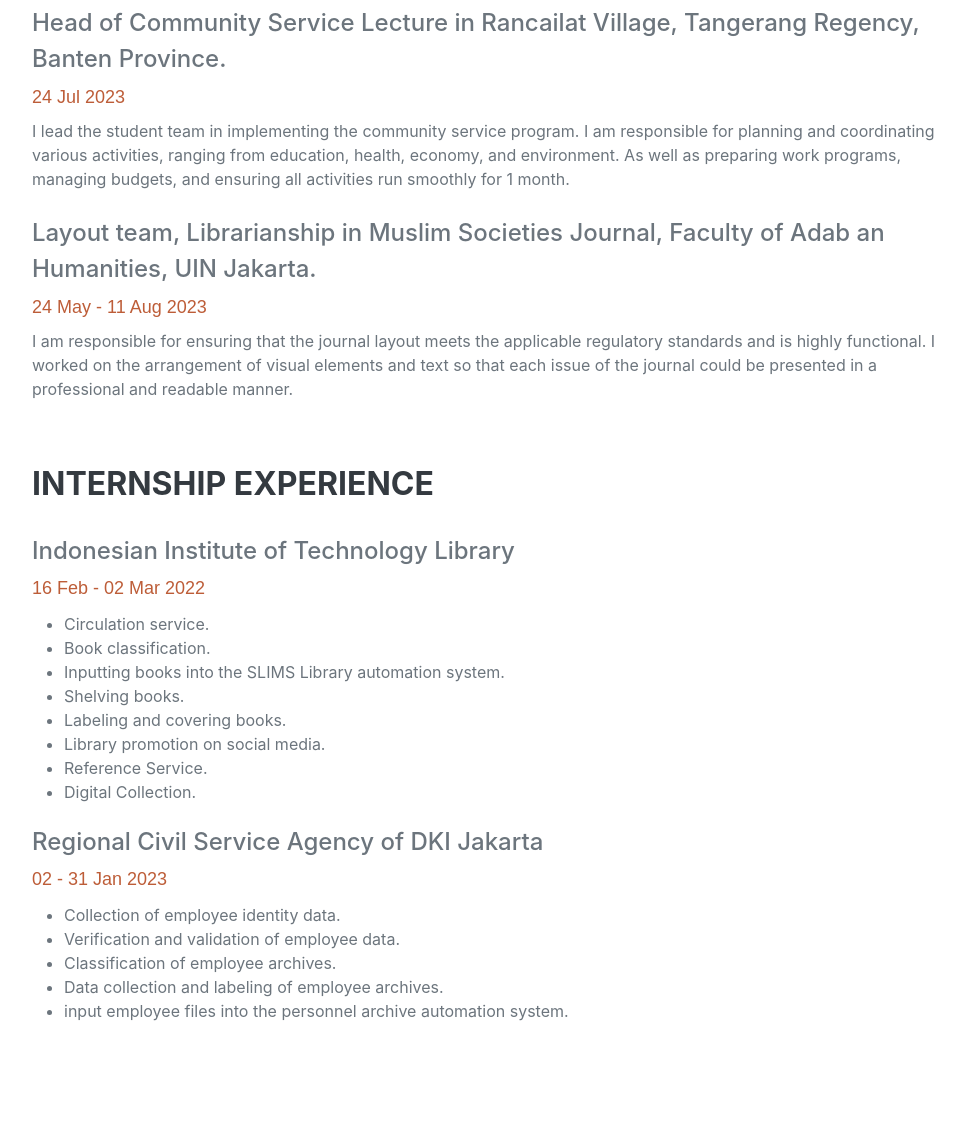
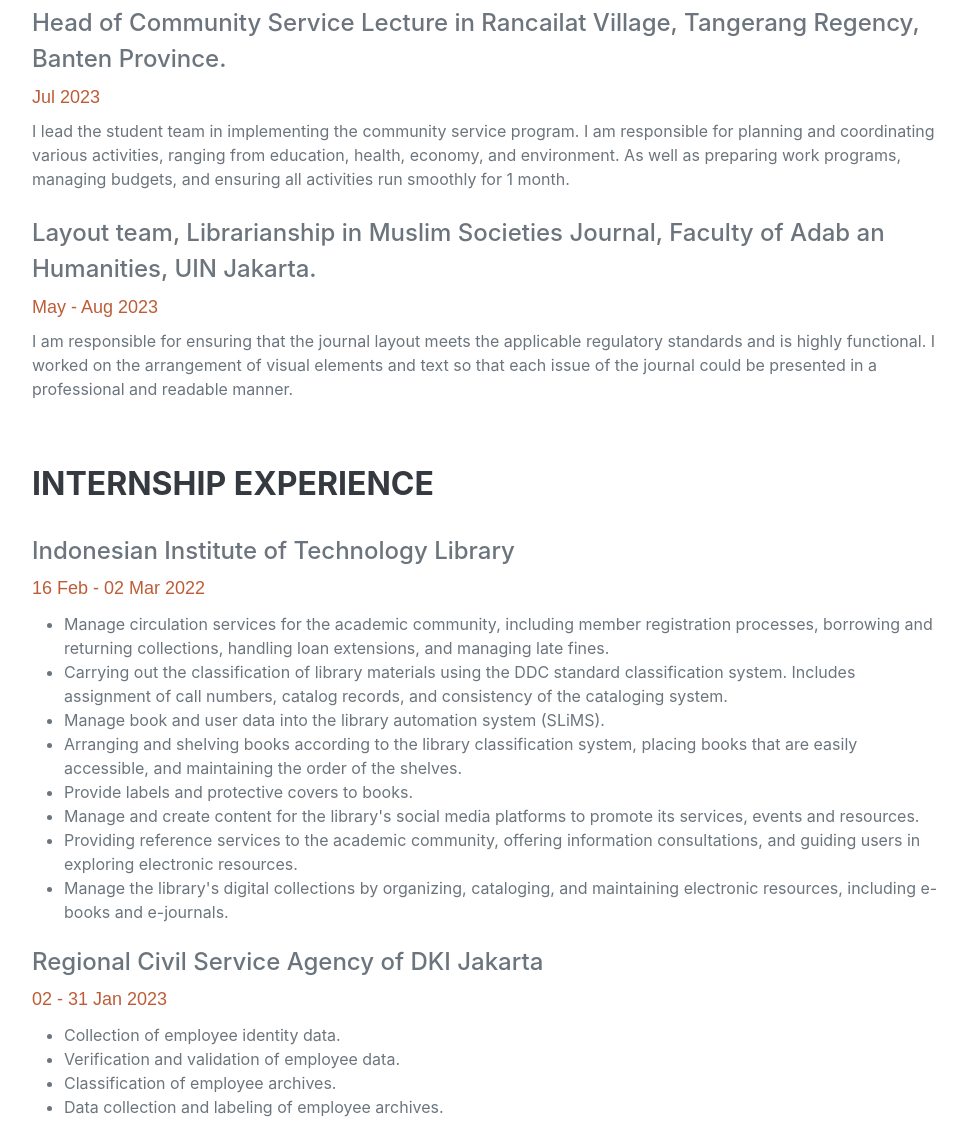
Before and after one commit to mahlil-tech/website, a plain HTML site: page index.html in a window 1280 px wide. Shown: the part 1694-2818 px from the top of the page, without its empty margins (288-1253 px from the left). Drawn offline with nearby package versions, Linux system fonts and the light colour scheme; a web font is replaced by a local one.

Commit message:
index.html

```diff
--- a/index.html
+++ b/index.html
@@ -169,7 +169,7 @@
                     font-family: Arial, Helvetica, sans-serif;
                     font-size: large;
                   "
-                  >28 - 30 Oct 2022</span
+                  >Oct 2022</span
                 >
               </div>
               <p style="margin-top: -10px">
@@ -220,7 +220,7 @@
                     font-family: Arial, Helvetica, sans-serif;
                     font-size: large;
                   "
-                  >24 Jul 2023</span
+                  >Jul 2023</span
                 >
               </div>
               <p style="margin-top: -10px">
@@ -246,7 +246,7 @@
                   font-family: Arial, Helvetica, sans-serif;
                   font-size: large;
                 "
-                >24 May - 11 Aug 2023</span
+                >May - Aug 2023</span
               >
             </div>
             <p style="margin-top: -10px">
@@ -278,28 +278,28 @@
       >
         <ul style="margin-top: 10px;">
           <li>
-            Circulation service.
+            Manage circulation services for the academic community, including member registration processes, borrowing and returning collections, handling loan extensions, and managing late fines.
           </li>
           <li>
-            Book classification.
+            Carrying out the classification of library materials using the DDC standard classification system. Includes assignment of call numbers, catalog records, and consistency of the cataloging system.
           </li>
           <li>
-            Inputting books into the SLIMS Library automation system.
+            Manage book and user data into the library automation system (SLiMS).
           </li>
           <li>
-            Shelving books.
+            Arranging and shelving books according to the library classification system, placing books that are easily accessible, and maintaining the order of the shelves.
           </li>
           <li>
-            Labeling and covering books.
+            Provide labels and protective covers to books.
           </li>
           <li>
-            Library promotion on social media.
+            Manage and create content for the library's social media platforms to promote its services, events and resources.
           </li>
           <li>
-            Reference Service.
+            Providing reference services to the academic community, offering information consultations, and guiding users in exploring electronic resources.
           </li>
           <li>
-            Digital Collection.
+            Manage the library's digital collections by organizing, cataloging, and maintaining electronic resources, including e-books and e-journals.
           </li>
         </ul>
       <div class="flex-grow-1">
```
